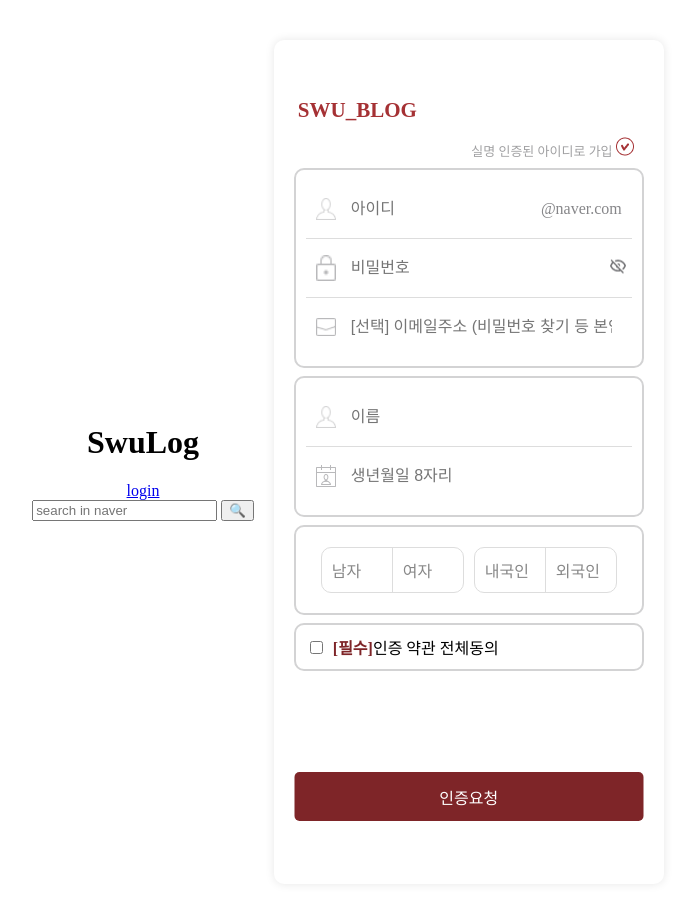
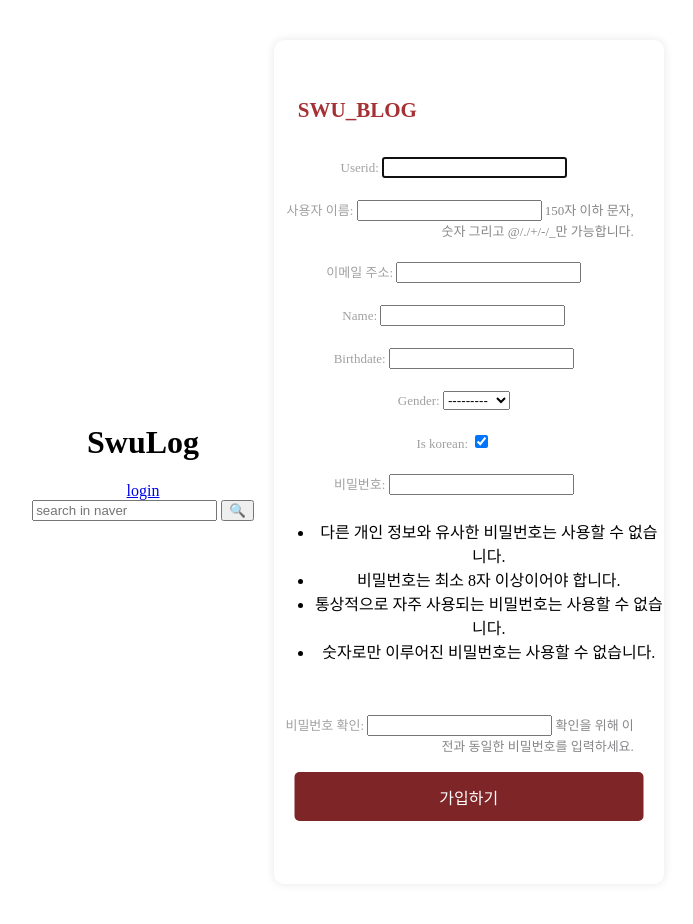
Before and after one commit to yerim123456/SwuLog, a Django app: page /account/signup/ in a window 1280 px wide. Shown: the whole page, without its empty margins (282-975 px from the left). Run offline with Django 5.2, Linux system fonts and the light colour scheme.

Commit message:
Create sign up form

```diff
--- a/accountapp/templates/accountapp/create.html
+++ b/accountapp/templates/accountapp/create.html
@@ -6,90 +6,29 @@
 {% block content %}
 <div class="signup-container">
     <h1>SWU_BLOG</h1>
-    <p>실명 인증된 아이디로 가입
-        <img src="{% static 'css/icons/check-icon.png' %}" alt="체크 아이콘" class="toggle-check-icon" id="check-icon">
-    </p>
     <form method="post">
         {% csrf_token %}
-        <div class="input-group">
-            <div class="input-item">
-                <label for="username">
-                    <img src="{% static 'css/icons/user-icon.png' %}" alt="아이디 아이콘">
-                </label>
-                <input type="text" id="username" name="username" placeholder="아이디" required>
-                <span>@naver.com</span>
-            </div>
-            <div class="input-item">
-                <label for="password">
-                    <img src="{% static 'css/icons/lock-icon.png' %}" alt="비밀번호 아이콘">
-                </label>
-                <input type="password" id="password" name="password" placeholder="비밀번호" required>
-                <button type="button" class="toggle-password">
-                    <img src="{% static 'css/icons/eye-icon.png' %}" alt="비밀번호 보기">
-                </button>
-            </div>
-            <div class="input-item">
-                <label for="email">
-                    <img src="{% static 'css/icons/email-icon.png' %}" alt="이메일 아이콘">
-                </label>
-                <input type="email" id="email" name="email" placeholder="[선택] 이메일주소 (비밀번호 찾기 등 본인확인용)">
-            </div>
-        </div>
-        <div class="input-group">
-            <div class="input-item">
-                <label for="name">
-                    <img src="{% static 'css/icons/user-icon.png' %}" alt="이름 아이콘">
-                </label>
-                <input type="text" id="name" name="name" placeholder="이름" required>
-            </div>
-            <div class="input-item">
-                <label for="birthdate">
-                    <img src="{% static 'css/icons/calendar-icon.png' %}" alt="생년월일 아이콘">
-                </label>
-                <input type="text" id="birthdate" name="birthdate" placeholder="생년월일 8자리" required>
-            </div>
-        </div>
-        <div class="input-group">
-            <div class="input-item-horizontal">
-                <div class="button-group">
-                    <input type="radio" id="male" name="gender" value="남자" class="hidden">
-                    <label for="male" class="button">남자</label>
-                    <input type="radio" id="female" name="gender" value="여자" class="hidden">
-                    <label for="female" class="button">여자</label>
-                </div>
-                <div class="button-group">
-                    <input type="radio" id="korean" name="nationality" value="내국인" class="hidden">
-                    <label for="korean" class="button">내국인</label>
-                    <input type="radio" id="foreigner" name="nationality" value="외국인" class="hidden">
-                    <label for="foreigner" class="button">외국인</label>
-                </div>
-            </div>
-        </div>
-        <div class="input-group">
-            <label for="terms" class="terms-label">
-                <input type="checkbox" id="terms" name="terms" required>
-                <span class="required-text">[필수]</span> 인증 약관 전체동의
-            </label>
-        </div>
-        <button type="submit" class="signup-button">인증요청</button>
+        {{ form.as_p }}
+        <button type="submit" class="signup-button">가입하기</button>
     </form>
 </div>
 
-<script>
-    document.getElementById('check-icon').addEventListener('click', function () {
-        const icon = document.getElementById('check-icon');
-        const currentSrc = icon.getAttribute('src');
-        const checkIconSrc = "{% static 'css/icons/check-icon.png' %}";
-        const uncheckIconSrc = "{% static 'css/icons/uncheck-icon.png' %}";
+<style>
+    .signup-container h1 {
+        margin-bottom: 20px;
+    }
 
-        icon.setAttribute('src', currentSrc === checkIconSrc ? uncheckIconSrc : checkIconSrc);
-    });
+    .signup-container form {
+        width: 100%;
+        max-width: 390px;
+        display: flex;
+        flex-direction: column;
+        align-items: center;
+    }
 
-    document.querySelector('.toggle-password').addEventListener('click', function () {
-        const passwordInput = document.getElementById('password');
-        const type = passwordInput.getAttribute('type') === 'password' ? 'text' : 'password';
-        passwordInput.setAttribute('type', type);
-    });
-</script>
+    .signup-container form button {
+        margin-top: 20px;
+    }
+</style>
 
 {% endblock %}
--- a/accountapp/templates/accountapp/login.html
+++ b/accountapp/templates/accountapp/login.html
@@ -7,8 +7,9 @@
 <div class="login-container">
     <h1>SWU_BLOG</h1>
     <p>등록된 아이디로 간편하게 로그인하세요.</p>
-    <form method="post">
+    <form method="post" action="{% url 'accountapp:login' %}">
         {% csrf_token %}
+        <input type="hidden" name="next" value="{% url 'postapp:post_list' %}">
         <div class="input-group">
             <label for="username">
                 <img src="{% static 'css/icons/user-icon.png' %}" alt="아이디 아이콘">
--- a/accountapp/views.py
+++ b/accountapp/views.py
@@ -20,4 +20,3 @@ class SignUpView(CreateView):
 
     def form_valid(self, form):
         return super().form_valid(form)
-        return response
--- a/postapp/views.py
+++ b/postapp/views.py
@@ -8,7 +8,7 @@ from .models import Post, Photo, Like
 from django.contrib import messages
 
 
-# @login_required
+@login_required
 def post_create(request):
     if request.method == 'POST':
         form = PostForm(request.POST)
@@ -33,7 +33,7 @@ def post_detail(request, post_id):
 
 
 def post_list(request):
-    posts = Post.objects.all().order_by('-created_at')
+    posts = Post.objects.all()
     return render(request, 'postapp/post_list.html', {'posts': posts})
 
 
--- a/static/css/base.css
+++ b/static/css/base.css
@@ -699,15 +699,17 @@ footer {
 .post-actions .btn {
     display: inline-block;
     padding: 10px 20px;
-    border: 1px solid #007BFF;
+    border: 1px solid #A53134;
     border-radius: 5px;
-    color: #007BFF;
+    color: #A53134;
     background-color: #fff;
     transition: background-color 0.3s, color 0.3s;
+    text-decoration: none;
+    cursor: pointer;
 }
 
 .post-actions .btn:hover {
-    background-color: #007BFF;
+    background-color: #A53134;
     color: #fff;
 }
 
--- a/swulog/settings.py
+++ b/swulog/settings.py
@@ -153,4 +153,4 @@ NAVER_CLIENT_ID = 'F_5iZp6rVY8JNiYXrH6b'
 NAVER_CLIENT_SECRET = 'XxIFKyivgk'
 
 # login 경로 지정
-LOGIN_URL = '/account/login/'
+LOGIN_URL = 'accountapp:login'  # 로그인 페이지 URL
```
Also changed, not shown: postapp/templates/postapp/post_detail.html (+7 -4 lines), media/post_photos/a07152efe0dba5cb6695b2e44fd83656_2ZFmCgq.jpeg (added), postapp/migrations/0002_like.py (added), 1 other file.
